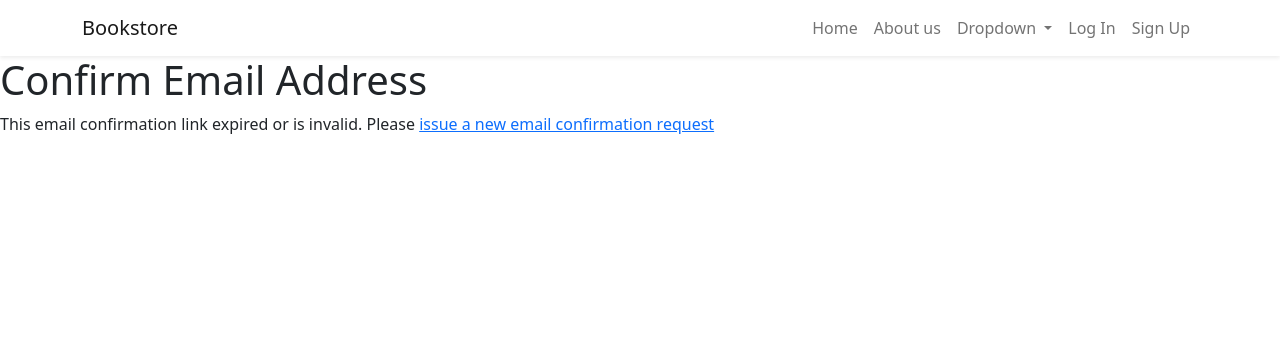
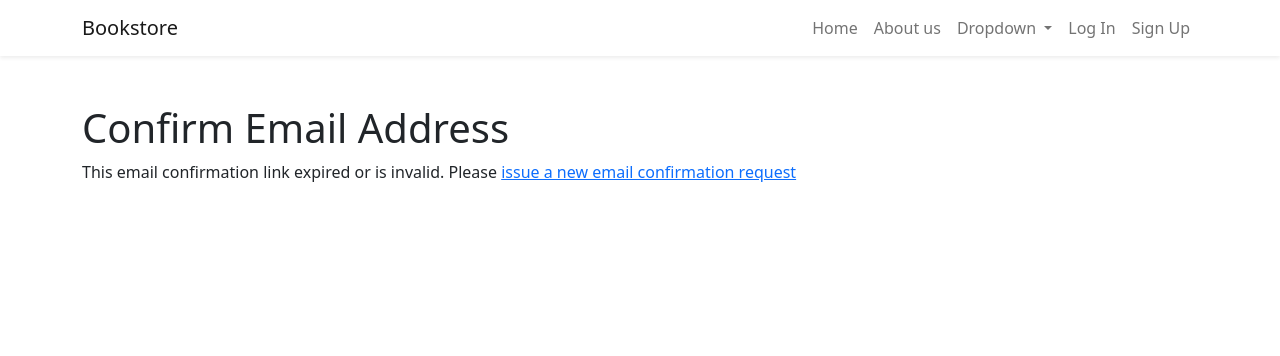
Before and after one commit to paulnyabaro/bookstore, a Django app: a page that uses templates/account/email_confirm.html in a window 1280 px wide. Shown: the top 356 px of the page. Run offline with Django 4.2, Linux system fonts and the light colour scheme; parts of the project's set-up code (start-up, migrations or seed data) failed here and were passed over.

Commit message:
Updating email confirm page

```diff
--- a/templates/account/email_confirm.html
+++ b/templates/account/email_confirm.html
@@ -6,6 +6,8 @@
 {% trans "Confirm Email Address" %}{% endblock %}
 
 {% block content %}
+<section class="py-4 py-lg-5">
+    <div class="container">
         <h1>{% trans "Confirm Email Address" %}</h1>
         {% if confirmation %}
         {% user_display confirmation.email_address.user as user_display %}
@@ -28,4 +30,6 @@
             {% endblocktrans %}
         </p>
         {% endif %}
+    </div>
+</section>
 {% endblock %}
```
Lines whose indentation alone changed are shown as unchanged.
